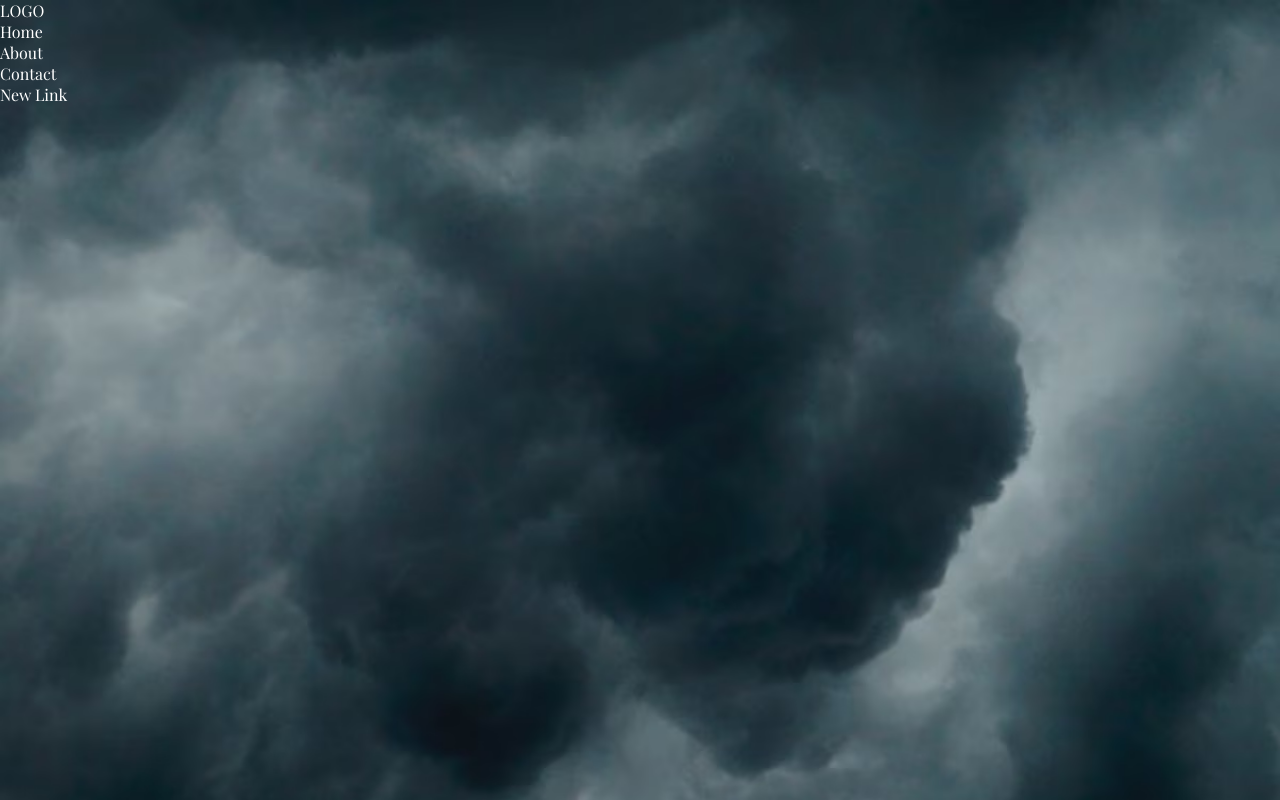
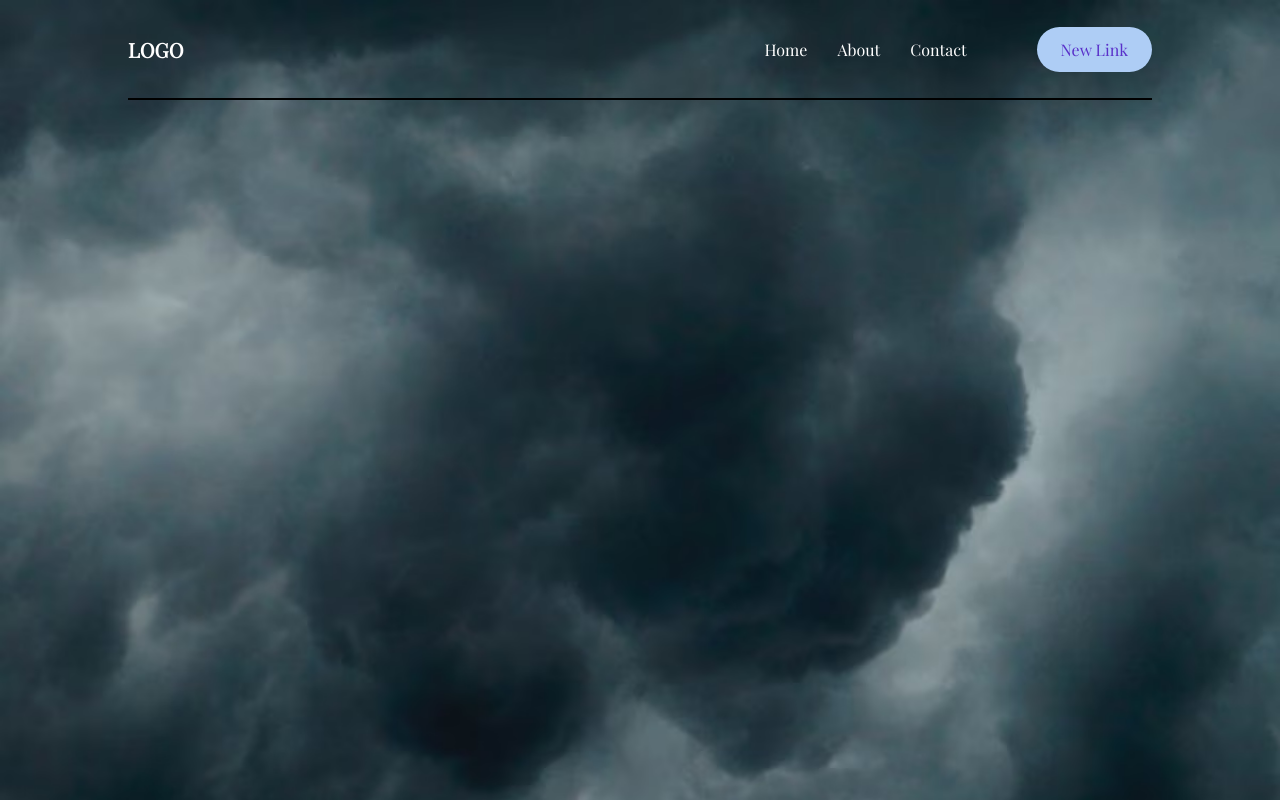
Before and after one commit to og1arda/BTC-Project, a plain HTML site: page index.html in a window 1280 px wide. Drawn offline with nearby package versions, Linux system fonts and the light colour scheme.

Commit message:
continue to project

```diff
--- a/index.html
+++ b/index.html
@@ -1,15 +1,15 @@
 <!DOCTYPE html>
 <html lang="en">
-
   <head>
-    <meta charset="UTF-8">
-    <meta name="viewport" content="width=device-width, initial-scale=1.0">
+    <meta charset="UTF-8" />
+    <meta name="viewport" content="width=device-width, initial-scale=1.0" />
     <title>BTC Project</title>
-    <link rel="stylesheet" href="style.css">
+    <link rel="stylesheet" href="style.css" />
   </head>
 
   <body>
     <!--header start  -->
+
     <header class="container">
       <nav>
         <div class="logo">
@@ -17,16 +17,14 @@
         </div>
         <div class="menu">
           <ul>
-                    <li> <a href="#">Home</a></li>
-                    <li> <a href="#">About</a></li>
-                    <li> <a href="#">Contact</a></li>
+            <li><a href="#">Home</a></li>
+            <li><a href="#">About</a></li>
+            <li><a href="#">Contact</a></li>
           </ul>
-                <a href="#">New Link</a>
+          <a href="#" class="menu-button">New Link</a>
         </div>
       </nav>
-
     </header>
     <!-- header end -->
   </body>
-
 </html>
--- a/style.css
+++ b/style.css
@@ -1,5 +1,4 @@
-@import url('https://fonts.googleapis.com/css2?family=Lato:wght@400;700;900&family=Playfair+Display&display=swap');
-
+@import url("https://fonts.googleapis.com/css2?family=Lato:wght@400;700;900&family=Playfair+Display&display=swap");
 
 * {
   margin: 0;
@@ -8,8 +7,8 @@
 }
 
 body {
-    font-family: 'Lato', sans-serif;
-    font-family: 'Playfair Display', serif;
+  font-family: "Lato", sans-serif;
+  font-family: "Playfair Display", serif;
   background-image: url("clouds.jpg");
   background-size: cover;
 }
@@ -18,3 +17,71 @@ a {
   color: white;
   text-decoration: none;
 }
+
+.container {
+  width: 80%;
+  margin: auto;
+}
+
+/* header start */
+header {
+  height: 100px;
+  border-bottom: 2px solid black;
+}
+
+header nav {
+  display: flex;
+  justify-content: space-between;
+  align-items: center;
+  height: 100%;
+}
+
+.logo {
+  font-weight: 700;
+  font-size: 20px;
+}
+
+nav ul {
+  list-style: none;
+  display: flex;
+  column-gap: 30px;
+}
+nav .menu {
+  display: flex;
+  align-items: center;
+  column-gap: 50px;
+}
+nav .menu .menu-button {
+  color: rgb(89, 48, 201);
+  background-color: rgb(174, 205, 245);
+  border-radius: 60px;
+  padding: 12px 24px;
+  margin-left: 20px;
+}
+nav ul li a:hover {
+  color: rgb(117, 135, 196);
+  transition: 1.1s;
+}
+.logo a:hover {
+  color: rgb(117, 135, 196);
+  transition: 1.1s;
+}
+nav .menu .menu-button:hover {
+  background-color: rgb(241, 245, 244);
+  transition: 1.5s;
+  color: black;
+  font-size: 20px;
+}
+
+/* header end */
+
+/* responsive start */
+@media (max-width: 576px) {
+  .container {
+    width: 100%;
+    padding-right: 12px;
+    padding-left: 12px;
+  }
+}
+
+/* responsive end */
```
Lines whose indentation alone changed are shown as unchanged.
